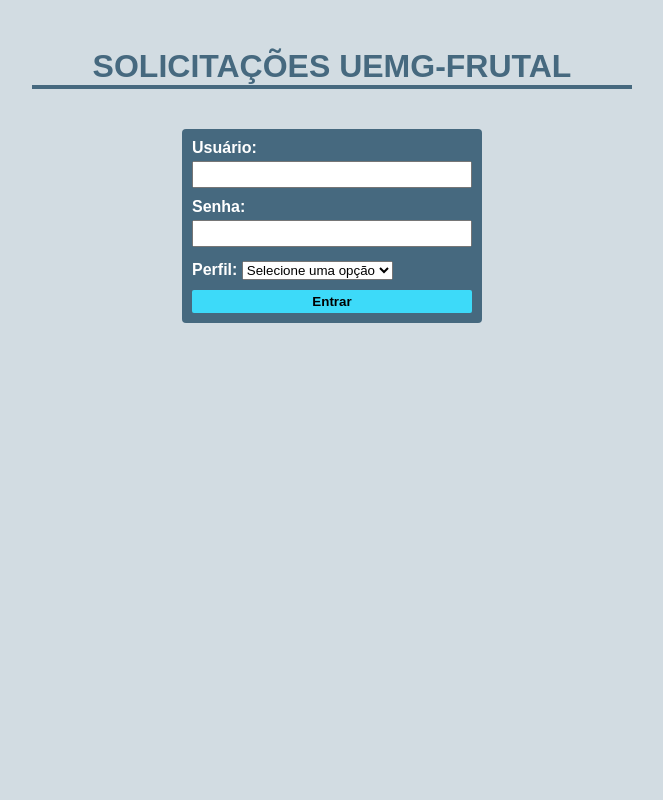
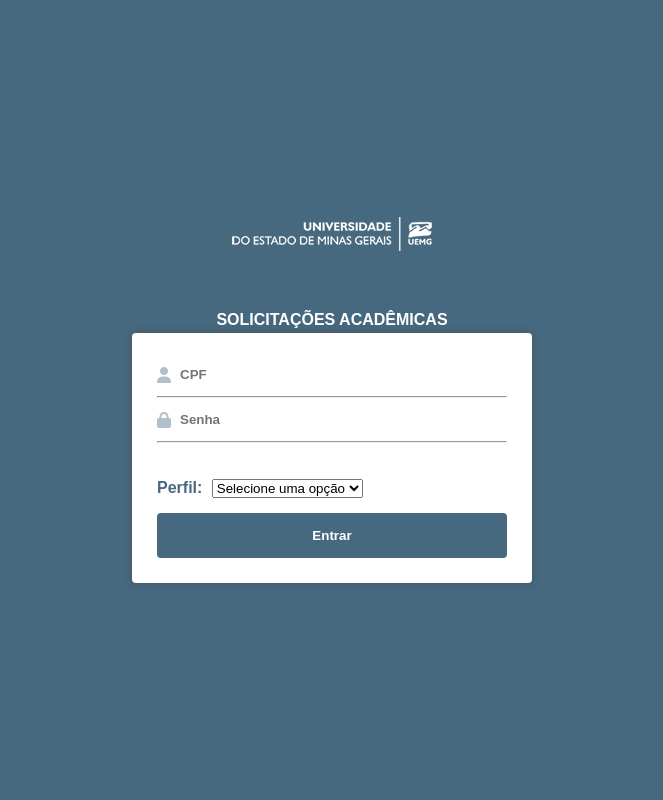
Before and after one commit to UEMGNUPSI/SistemaSolicitacoesSecretaria, a PHP site: page / in a window 1280 px wide. Shown: the whole page, without its empty margins (308-971 px from the left). Run offline with PHP 8.4, Linux system fonts and the light colour scheme; some libraries are stand-ins or nearby versions.

Commit message:
design do login alterado

```diff
--- a/Padrao de layout/Estilos/estiloLogin.css
+++ b/Padrao de layout/Estilos/estiloLogin.css
@@ -7,29 +7,36 @@
 :root{
     --azul-principal: #46697F;
     --azul-fundo: #4f758f40;
-
 }
 
 body {
     height: 100vh;
     font-family: Arial, Helvetica, sans-serif;
     padding: 8px;
-    background-color: var(--azul-fundo);
+    background-color: var(--azul-principal);
+    display: flex;
+    justify-content: center;
+    align-items: center;
 
 }
 
+#banneruemg{
+    display: flex;
+    align-items: center;
+    justify-content: center;
+    margin-bottom: 60px;
+}
+
 #texto {
-    display: flex;
-    justify-content: center;
-    align-items: center;
-    flex-direction: column;
-    margin: 40px 0px;
-
+    font-size: 0.5em;
+    & h1{
+       /* text-align: left; */
+    }
 }
 
 h1 {
     text-align: center;
-    color: var(--azul-principal);
+    color: white;
     font-weight: bold;
 }
 
@@ -41,70 +48,94 @@
 
 
 main {
-    max-width: 300px;
-    margin: auto;
-    background-color: var(--azul-principal);
-    border-radius: 4px;
-    padding: 10px;
+
+    flex-direction: column;
+    width: 400px;
+    padding: 0px;
 }
+
+
 
 form {
     display: flex;
+    background-color: white;
     flex-direction: column;
-    align-items: stretch;
+
+    width: 100%;
+    padding: 25px;
+    margin: auto;
+    gap: 5px;
+    min-height: 250px;
+    border-radius: 4px;
+    box-shadow: 0px 0px 7px rgba(75, 75, 75, 0.781);
 }
 
 #box-usuario,
 #box-senha {
     display: flex;
-    flex-direction: column;
+    flex-direction: row;
+    align-items: center;
     color: white;
     font-weight: bolder;
+    gap: 4px;
 }
 
-#box-senha {
+
+#espaco{
     display: flex;
     flex: 1;
 }
 
+i{
+    color: #B1C0C9;
+}
+
 input {
-    max-width: 100%;
-    margin: 4px 0px 10px 0px;
-    padding: 4px;
+    margin: 4px 0px 4px 0px;
+    padding: 5px;
     outline: none;
     transition-duration: 0.15s;
+    border-radius: 4px;
+    border: 0;
+    width: 100%;
+    /*box-shadow: 0px -2px 0px rgba(71, 71, 71, 0.301);*/
 }
 
-input:hover {
-    outline: 1px solid rgba(0, 0, 0, 0.308);
+input::placeholder{
+    font-weight: 700;
 }
+
 
 #box-opcoes{
     margin: 4px 0px 10px 0px;
     color: white;
-    font-weight: bold;
+    font-weight: 700;
+    color: var(--azul-principal);
 
     & #opcoes{
         outline: none;
     }
+
+    & label{
+        padding-right: 5px;
+    }
 }
 
-form {
-    min-height: 150px;
-}
 
 button {
     cursor: pointer;
-    background-color: #3ddaf9;
-    padding: 4px;
+    background-color: var(--azul-principal);
+    color: white;
+    padding: 15px;
     width: 100%;
     border: none;
-    border-radius: 2px;
+    border-radius: 4px;
     font-weight: bolder;
-    transition-duration: 0.15s;
+    transition-duration: 0.1s;
 }
 
+
 button:hover {
-    background-color: #478b98;
-    color: white;
+    background-color: #B1C0C9;
+    color: var(--azul-principal);
 }
--- a/Padrao de layout/index.html
+++ b/Padrao de layout/index.html
@@ -10,22 +10,31 @@
 </head>
 
 <body>
-    <div id="texto">
-        <h1>SOLICITAÇÕES UEMG-FRUTAL</h1>
-        <div id="barra"></div>
-    </div>
 
     <main>
+
+        <div id="banneruemg">
+            <img src="assets/Banner uemg.png" alt="">
+        </div>
+
+        <div id="texto">
+            <h1>SOLICITAÇÕES ACADÊMICAS</h1>
+            <div id="barra"></div>
+        </div>
+
         <form method="POST" action="">
             <div id="box-usuario">
-                <label for="usuario">Usuário: </label>
-                <input type="text" name="usuario" id="usuario" required>
+                <i class="fa-solid fa-user"></i>
+                <input type="text" name="usuario" id="usuario" placeholder="CPF" required>
             </div>
+            <hr>
 
             <div id="box-senha">
-                <label for="senha">Senha: </label>
-                <input type="password" name="senha" id="senha" required>
+                <i class="fa-solid fa-lock"></i>
+                <input type="password" name="senha" id="senha" placeholder="Senha" required>
             </div>
+            <hr>
+            <div id="espaco"></div>
             <div id="box-opcoes">
                 <label for="opcoes">Perfil:</label>
                 <select name="opcoes" id="opcoes" required>
@@ -36,11 +45,14 @@
                 </select>
 
             </div>
+
             <div id="button">
                 <button type="submit" name="acao" value="login">Entrar</button>
             </div>
         </form>
     </main>
+
+    <script src="https://kit.fontawesome.com/5086c6dc28.js" crossorigin="anonymous"></script>
 </body>
 
 </html>
```
Also changed, not shown: Padrao de layout/assets/Banner uemg.png (added).
